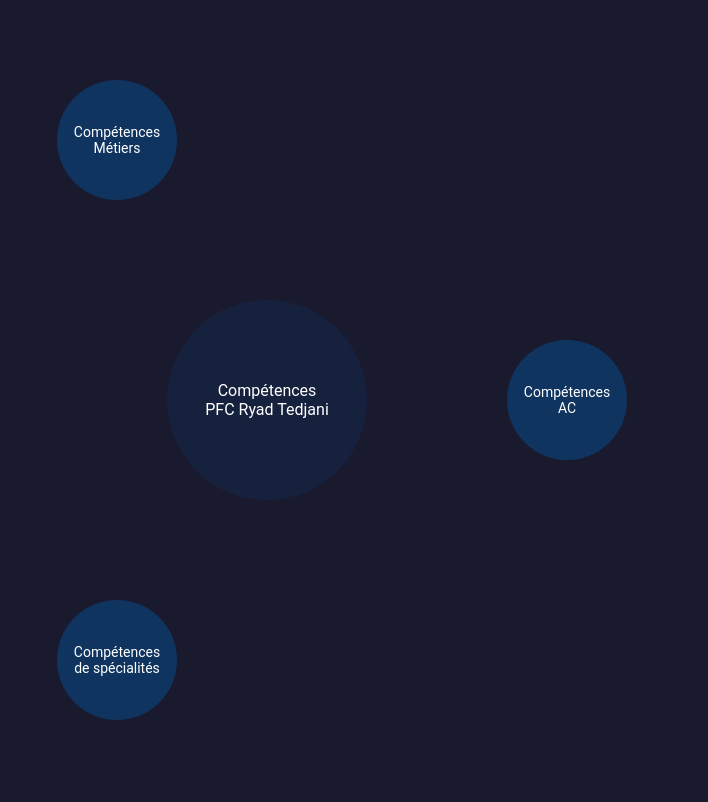
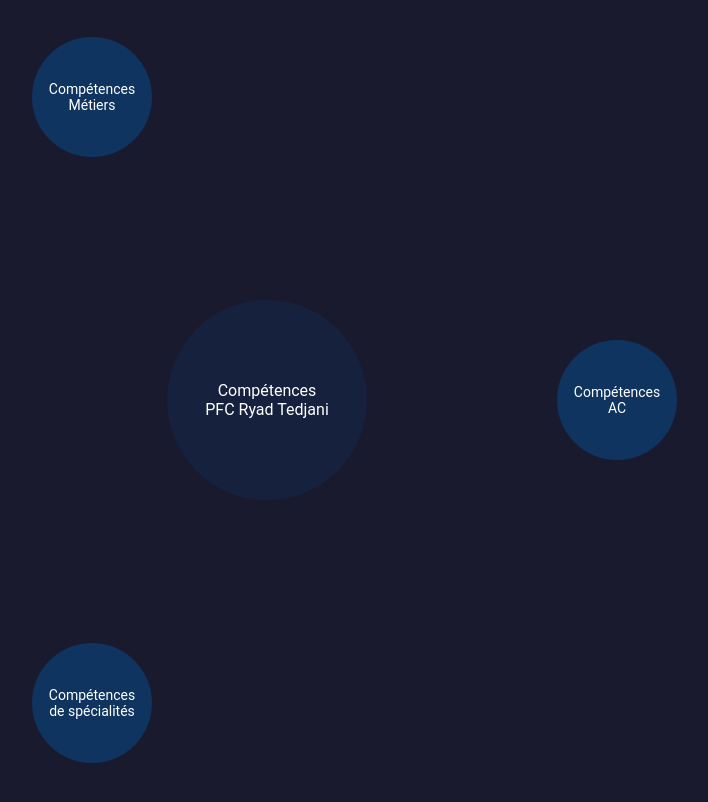
Before and after one commit to RyadDevWeb/RyadDevWeb.github.io, a plain HTML site: page index.html in a window 1280 px wide. Shown: the whole page, without its empty margins (373-1081 px from the left). Drawn offline with Linux system fonts and the light colour scheme.

Commit message:
second  commit

```diff
--- a/index.html
+++ b/index.html
@@ -5,7 +5,6 @@
     <meta name="viewport" content="width=device-width, initial-scale=1.0">
     <title>Infographie interactive des compétences - Mise à jour</title>
     <style>
-        /* Styles inchangés */
         body, html {
             margin: 0;
             padding: 0;
@@ -18,8 +17,8 @@
             align-items: center;
         }
         .infographic {
-            width: 800px;
-            height: 800px;
+            width: 900px;
+            height: 900px;
             position: relative;
         }
         .center-circle {
@@ -97,10 +96,67 @@
                 title: 'Compétences AC',
                 details: [
                     {
-                        code: 'AC34',
+                        code: 'AC33.04',
+                        desc: 'Concevoir et développer des composant logiciels, plugins ou extension',
+                        travail: 'V360',
+                        part: 'J\'ai participé au développement de l\'application avec une camarade',
+                        justification: 'Comment développer un site web open-source'
+                    },
+                    {
+                        code: 'AC33.01',
+                        desc: 'Développer à l\'aide d\'un framework de développement coté client',
                         travail: 'Alternance : Développement d\'une apllication de gestion de prix',
                         part: 'Initialisation du projet + Développement complet de l\'appi',
-                        justification: 'Portfolio'
+                        justification: 'j\'avais comme tache princiale de développer une application de gestion pour le front-end j\'ai utilisé NextJS et pour avoir des tableau etc, j\'ai utilisé le site shadcn qui est un ensemble de composants React préconstruits, modulaires et accessibles, conçus pour accélérer le développement d\'interfaces utilisateur'
+                    },
+                    {
+                        code: 'AC33.02',
+                        desc: 'Développer à l\'aide d\'un framework de développement coté serveur',
+                        travail: 'Alternance : Développement d\'une apllication de gestion de prix',
+                        part: 'Initialisation du projet + Développement complet de l\'appi',
+                        justification: 'J\'ai utilisé Node.JS, Express comme framework coté serveur'
+                    },
+                    {
+                        code: 'AC34',
+                        desc: 'Concevoir et développer des composants logiciels',
+                        travail: 'Alternance : Création de maquette',
+                        part: 'Création de maquette pour l\'application sur figma',
+                        justification: 'Durant mon alternance, j\'ai modelisé des maquette a l\'aide de figma pour l\'application que je devait développer'
+                    },
+                    {
+                        code: 'AC33.05',
+                        desc: 'Maitriser l\'hébergement et le déploiement d\'application',
+                        travail: 'Dispositifs interactifs, Jeu runner',
+                        part: 'j\'ai codé le jeuu sur unity',
+                        justification: 'Le développement de mon jeu de run sur Unity, avec comme thème la nature, met en lumière cette compétence.'
+                    },
+                    {
+                        code: 'AC35.01',
+                        desc: 'Piloter un produit',
+                        travail: 'Alternance : Pilotage d\'une application',
+                        part: 'J\'ai participé à la gestion technique du projet',
+                        justification: 'Nous avons géré une application en équipe durant toute l\'année'
+                    },
+                    {
+                        code: 'AC35.02',
+                        desc: 'Maitriser la qualité en projet web',
+                        travail: 'Alternance : Suvi qualité d\'une application en relation avec le Service Relations Entreprise',
+                        part: 'Echanges de retours qualité entre le service et l\'équipe tech',
+                        justification: ''
+                    },
+                    {
+                        code: 'AC35.03',
+                        desc: 'Concevoir un projet d\'entreprise',
+                        travail: 'SAE 501 : Création d\'une entreprise fictive Realia',
+                        part: 'Trouver le nom de l\'entreprise, sa forme juridique',
+                        justification: 'Nous avons créer une entreprise et avons présenté des statut juridiques'
+                    },
+                    {
+                        code: 'AC35.04',
+                        desc: 'défendre un projet de manière convaincante',
+                        travail: 'Presentation Réalia',
+                        part: 'présentation du projet avec mon groupe',
+                        justification: 'Grace aux différentes soutenances, nous avons présenté et défendu nos idées pour convaincre un jury de notre projet.'
                     }
                 ]
             },
@@ -109,46 +165,11 @@
                 title: 'Compétences de spécialités',
                 details: [
                     {
-                        code: 'AC34',
-                        travail: 'SAE 501 : Application Mobile V360 Dispositif RA',
-                        part: 'Réalisation complète de l\'Application, Intégration d\'une fonctionnalité en réalité augmentée',
-                        justification: 'Portfolio'
-                    },
-                    {
-                        code: 'AC34',
-                        travail: 'Alternance : Création de maquette',
-                        part: 'Création de maquette pour l\'application sur figma',
-                        justification: 'Portfolio'
-                    },
-                    {
-                        code: 'AC34',
-                        travail: 'Dispositifs interactifs, Jeu runner',
-                        part: 'Le développement de mon jeu de run sur Unity, avec comme thème la nature, met en lumière cette compétence. Pour commencer, j\'ai intégré des mécaniques de course, des obstacles et des interactions dans le jeu, ce qui démontre ma capacité à créer des dispositifs interactifs. En utilisant le moteur Unity, j\'ai pu gérer des graphismes, des animations et des comportements de personnages. Cela met en évidence ma maîtrise des outils nécessaires pour développer des expériences interactives riches. Enfin, le thème de la nature ajoute un contexte immersif, rendant le jeu à la fois captivant et interactif.',
-                        justification: 'La découverte de nouvel outil de développement interactif'
-                    },
-                    {
-                        code: 'AC35.01',
-                        travail: 'Alternance : Pilotage d\'une application',
-                        part: 'Echanges de retours qualité entre le service et l\'équipe tech',
-                        justification: 'Portfolio'
-                    },
-                    {
-                        code: 'AC35.02',
-                        travail: 'Alternance : Suvi qualité d\'une application en relation avec le Service Relations Entreprise',
-                        part: 'Echanges de retours qualité entre le service et l\'équipe tech',
-                        justification: 'Portfolio'
-                    },
-                    {
-                        code: 'AC35.03',
-                        travail: 'SAE 501 : Création d\'une entreprise fictive Realia',
-                        part: 'Trouver le nom de l\'entreprise, sa forme juridique',
-                        justification: 'Portfolio'
-                    },
-                    {
-                        code: 'AC35.04',
-                        travail: 'SAE 501 : Soutenance de fin de projet',
-                        part: 'Dévoilement et explication du projet fait tout au long de l\'année',
-                        justification: 'Portfolio'
+                        code: 'Entreprendre dans le secteur du numérique',
+                        desc: '',
+                        travail: '',
+                        part: '',
+                        justification: ''
                     }
                 ]
             },
@@ -157,10 +178,11 @@
                 title: 'Compétences Métiers',
                 details: [
                     {
-                        code: '',
-                        travail: '',
-                        part: '',
-                        justification: ''
+                        code: 'CM 01',
+                        desc: 'Conception et développement d\'un logiciel à destination des professionnels',
+                        travail: 'Alternance: Prizap',
+                        part: 'nous avons été avec un collègue le concepteur et développeur d\'un logiciel',
+                        justification: 'J\'ai proposé mais idées et solution pour le développement de ce logiciel'
                     }
                 ]
             }
@@ -168,9 +190,9 @@
 
         function createCompetenceCircles() {
             const infographic = document.querySelector('.infographic');
-            const centerX = 400;
-            const centerY = 400;
-            const radius = 300;
+            const centerX = 450;
+            const centerY = 450;
+            const radius = 350;
 
             competences.forEach((competence, index) => {
                 const angle = (index / competences.length) * 2 * Math.PI;
@@ -201,10 +223,10 @@
 
             let content = `<h3>${competence.title}</h3>`;
             competence.details.forEach(item => {
-                content += `<p><strong>${item.code}</strong></p>`;
-                content += `<p>Travail choisi: ${item.travail}</p>`;
-                content += `<p>Ma part: ${item.part}</p>`;
-                content += `<p>Justification: ${item.justification}</p>`;
+                content += `<p><strong>${item.code}</strong>: ${item.desc}</p>`;
+                if (item.travail) content += `<p>Travail choisi: ${item.travail}</p>`;
+                if (item.part) content += `<p>Ma part: ${item.part}</p>`;
+                if (item.justification) content += `<p>Justification: ${item.justification}</p>`;
                 content += '<hr>';
             });
 
```
